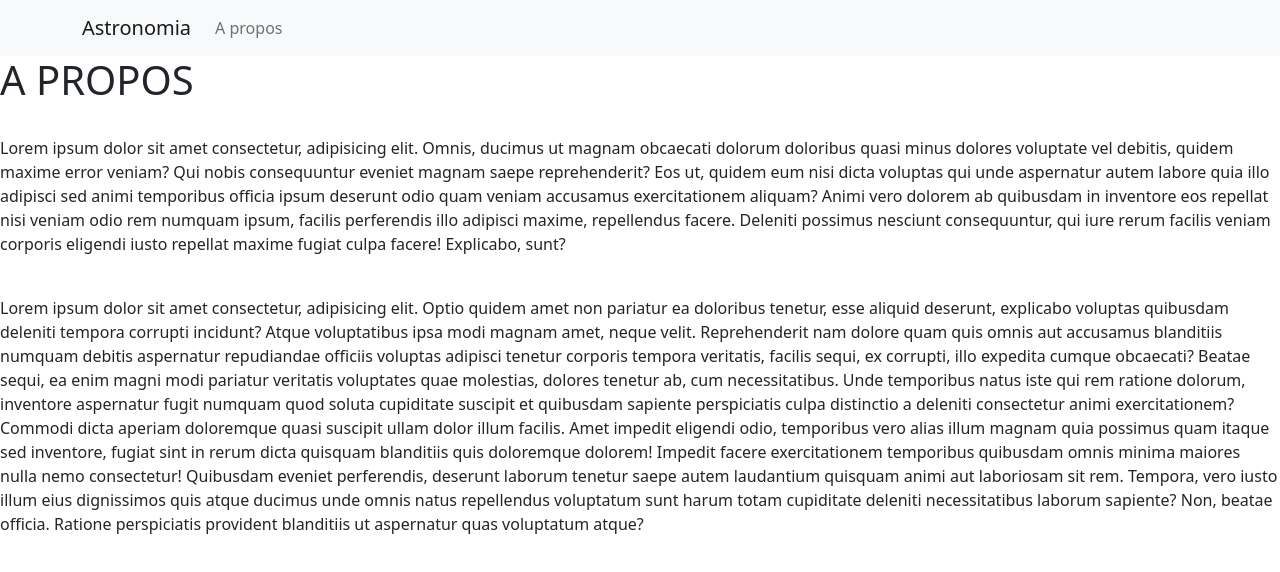
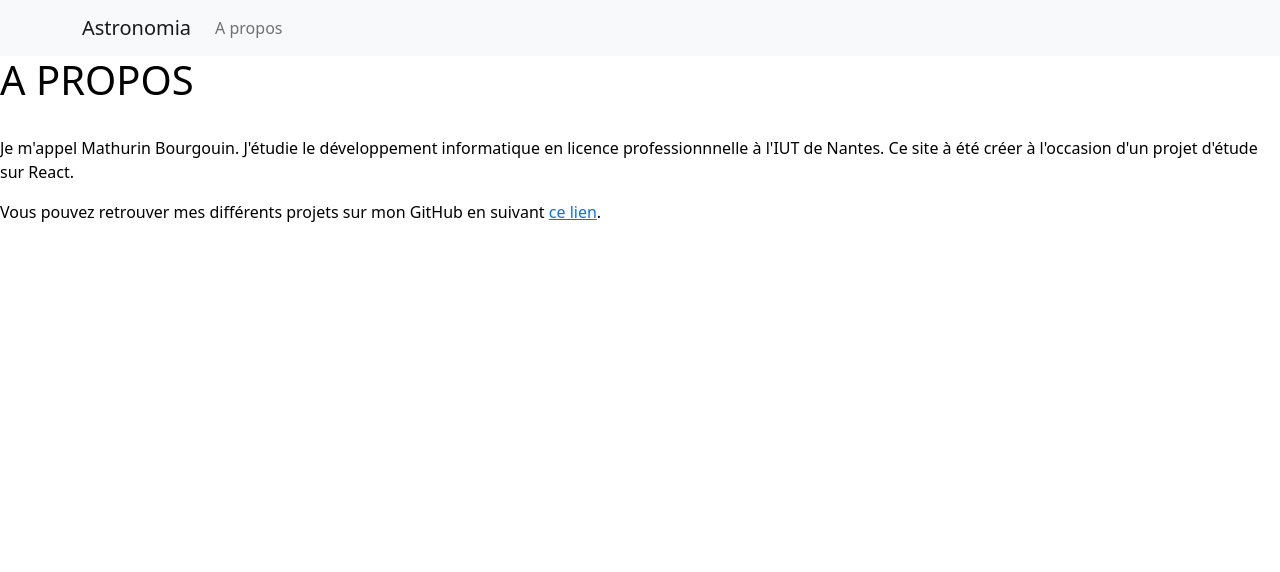
Before and after one commit to kaspernine/astronomia, a React (Create React App) app: page /about in a window 1280 px wide. Shown: the top 572 px of the page. Built offline with nearby package versions, Linux system fonts and the light colour scheme.

Commit message:
revision design

```diff
--- a/src/components/Footer.js
+++ b/src/components/Footer.js
@@ -3,7 +3,7 @@ import React from "react";
 const Footer = () => {
   return (
     <div className="footer">
-      <p>Copyrigts example</p>
+      <p>© 2022 Astronomia. All Rights Reserved.</p>
     </div>
   );
 };
--- a/src/pages/About.js
+++ b/src/pages/About.js
@@ -1,51 +1,23 @@
 import React from "react";
+import Footer from "../components/Footer";
 import Navigation from "../components/Navigation";
 
 const About = () => {
   return (
-    <div>
+    <div className="about">
       <Navigation />
       <h1>A PROPOS</h1>
       <br />
       <p>
-        Lorem ipsum dolor sit amet consectetur, adipisicing elit. Omnis, ducimus
-        ut magnam obcaecati dolorum doloribus quasi minus dolores voluptate vel
-        debitis, quidem maxime error veniam? Qui nobis consequuntur eveniet
-        magnam saepe reprehenderit? Eos ut, quidem eum nisi dicta voluptas qui
-        unde aspernatur autem labore quia illo adipisci sed animi temporibus
-        officia ipsum deserunt odio quam veniam accusamus exercitationem
-        aliquam? Animi vero dolorem ab quibusdam in inventore eos repellat nisi
-        veniam odio rem numquam ipsum, facilis perferendis illo adipisci maxime,
-        repellendus facere. Deleniti possimus nesciunt consequuntur, qui iure
-        rerum facilis veniam corporis eligendi iusto repellat maxime fugiat
-        culpa facere! Explicabo, sunt?
+        Je m'appel Mathurin Bourgouin. J'étudie le développement informatique en
+        licence professionnnelle à l'IUT de Nantes. Ce site à été créer à
+        l'occasion d'un projet d'étude sur React.
       </p>
-      <br />
       <p>
-        Lorem ipsum dolor sit amet consectetur, adipisicing elit. Optio quidem
-        amet non pariatur ea doloribus tenetur, esse aliquid deserunt, explicabo
-        voluptas quibusdam deleniti tempora corrupti incidunt? Atque
-        voluptatibus ipsa modi magnam amet, neque velit. Reprehenderit nam
-        dolore quam quis omnis aut accusamus blanditiis numquam debitis
-        aspernatur repudiandae officiis voluptas adipisci tenetur corporis
-        tempora veritatis, facilis sequi, ex corrupti, illo expedita cumque
-        obcaecati? Beatae sequi, ea enim magni modi pariatur veritatis
-        voluptates quae molestias, dolores tenetur ab, cum necessitatibus. Unde
-        temporibus natus iste qui rem ratione dolorum, inventore aspernatur
-        fugit numquam quod soluta cupiditate suscipit et quibusdam sapiente
-        perspiciatis culpa distinctio a deleniti consectetur animi
-        exercitationem? Commodi dicta aperiam doloremque quasi suscipit ullam
-        dolor illum facilis. Amet impedit eligendi odio, temporibus vero alias
-        illum magnam quia possimus quam itaque sed inventore, fugiat sint in
-        rerum dicta quisquam blanditiis quis doloremque dolorem! Impedit facere
-        exercitationem temporibus quibusdam omnis minima maiores nulla nemo
-        consectetur! Quibusdam eveniet perferendis, deserunt laborum tenetur
-        saepe autem laudantium quisquam animi aut laboriosam sit rem. Tempora,
-        vero iusto illum eius dignissimos quis atque ducimus unde omnis natus
-        repellendus voluptatum sunt harum totam cupiditate deleniti
-        necessitatibus laborum sapiente? Non, beatae officia. Ratione
-        perspiciatis provident blanditiis ut aspernatur quas voluptatum atque?
+        Vous pouvez retrouver mes différents projets sur mon GitHub en suivant{" "}
+        <a href="https://github.com/kaspernine">ce lien</a>.
       </p>
+      <Footer />
     </div>
   );
 };
--- a/src/pages/Home.js
+++ b/src/pages/Home.js
@@ -5,7 +5,7 @@ import Footer from "../components/Footer";
 
 const Home = () => {
   return (
-    <div>
+    <div className="home">
       <Navigation />
       <Astres />
       <Footer />
--- a/src/styles/_settings.scss
+++ b/src/styles/_settings.scss
@@ -1,6 +1,10 @@
 @font-face {
   font-family: "font-1";
   src: url(../assets/fonts/Montserrat-VariableFont_wght.ttf);
+}
+
+html {
+  height: 100%;
 }
 
 $font-1: "font-1", sans-serif;
@@ -24,7 +28,18 @@ $white: rgb(243, 243, 243);
 
 body {
   font-family: $font-1;
+  min-height: 100%;
+  position: relative;
   // @include verticalCenter;
+
+  .home {
+    background: linear-gradient(to bottom, rgba(255, 255, 255, 0.8), rgba($color-3, 0.452)), url(../assets/img/astre_bg.jpg) center/cover;
+    background-repeat: no-repeat;
+  }
+
+  .about {
+    color: black;
+  }
 }
 
 li {
--- a/src/styles/components/_astres.scss
+++ b/src/styles/components/_astres.scss
@@ -1,7 +1,5 @@
 .astres {
   text-align: center;
-  background: url(../../assets/img/astre_bg.jpg) center/cover;
-  background-repeat: no-repeat;
 
   .radio-container {
     opacity: 0.9;
--- a/src/styles/components/_footer.scss
+++ b/src/styles/components/_footer.scss
@@ -1,11 +1,10 @@
 .footer {
-    position: relative;
-    width: 100%;
-    background: $white;
+    position: absolute;
     justify-content: center;
     text-align: center;
-
-    p {
-        margin: auto;
-    }
+    bottom: 0;
+    left: 0;
+    right: 0;
+    color: $white;
+    //background: $color-3;
 }
```
